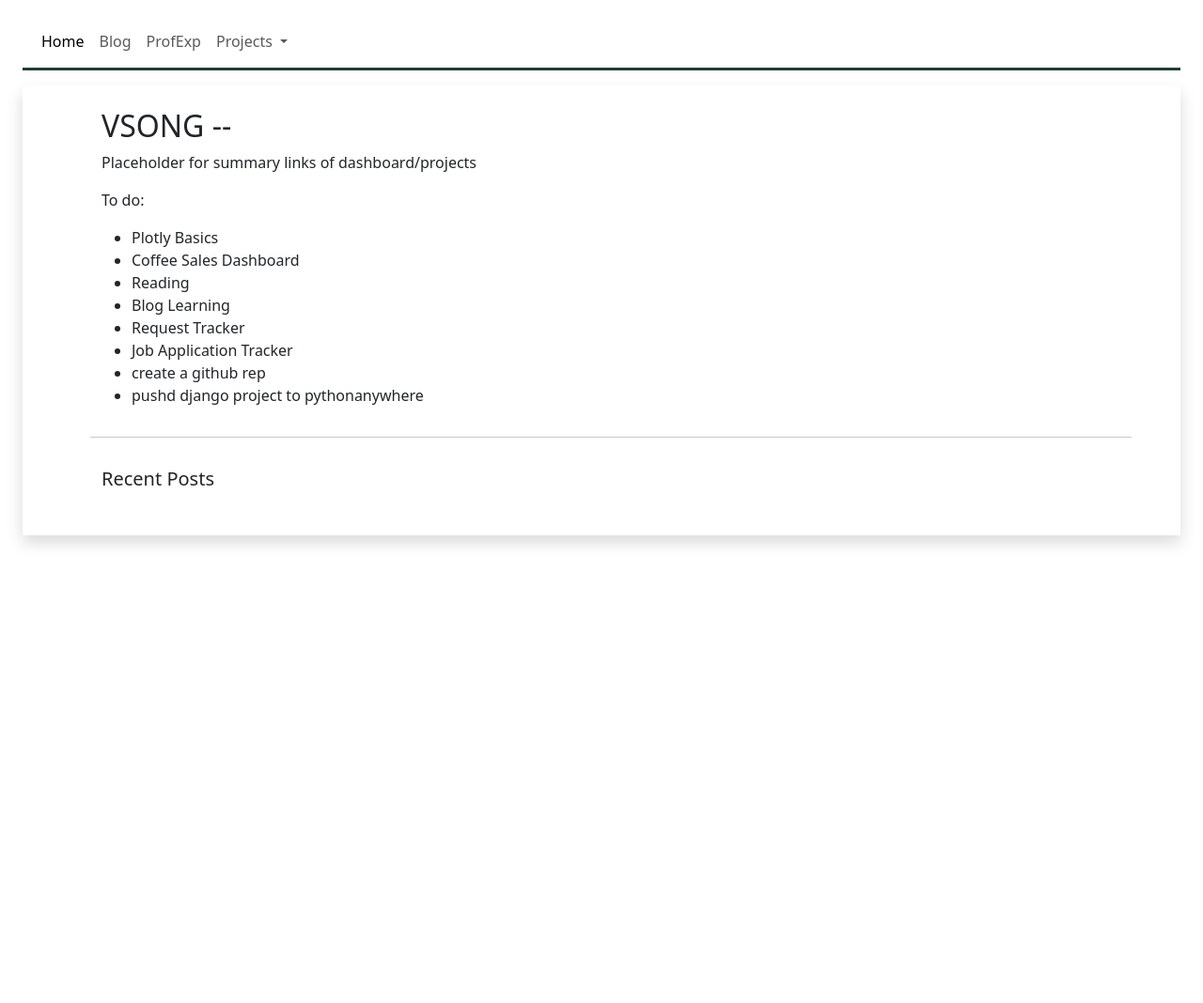
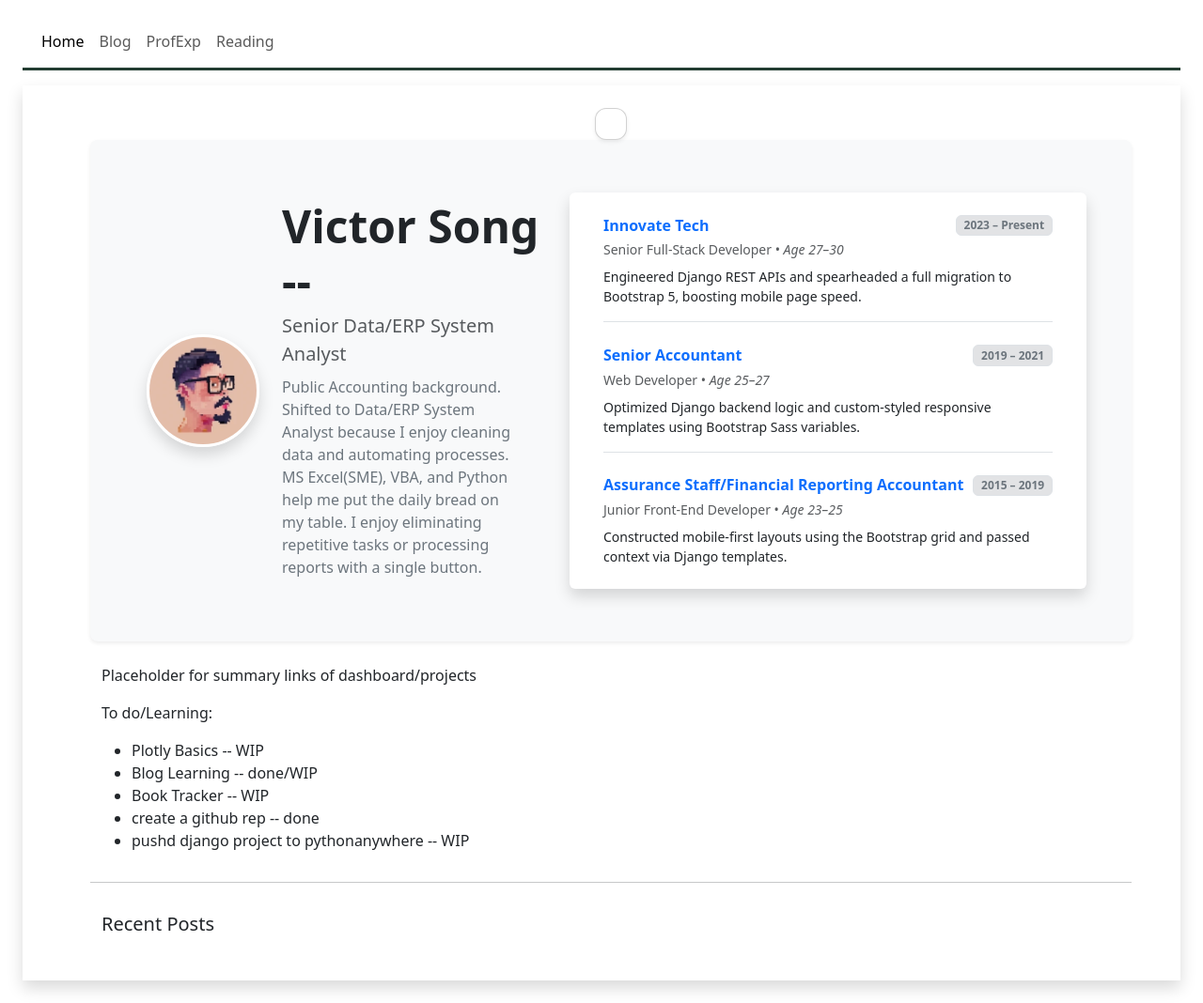
Before and after one commit to vgsong/myport, a Django app: page / in a window 1280 px wide. Shown: the whole page at 94% size. Before the commit the page ends 582 px from the top, so only its background shows below. Run offline with Django 5.2, Linux system fonts and the light colour scheme; data that the repository does not hold is empty; parts of the project's set-up code (start-up, migrations or seed data) failed here and were passed over; some libraries are stand-ins or nearby versions.

Commit message:
work work

```diff
--- a/vsong/minato/admin.py
+++ b/vsong/minato/admin.py
@@ -1,8 +1,9 @@
 from django.contrib import admin
-from .models import BlogEntry, User, BlogCategory, JobTrackerEntry, CompanyName
+from .models import BlogEntry, User, BlogCategory, JobTrackerEntry, CompanyName, BookTrackerEntry
 
 # Register your models here.
 admin.site.register(BlogEntry)
 admin.site.register(BlogCategory)
 admin.site.register(JobTrackerEntry)
 admin.site.register(CompanyName)
+admin.site.register(BookTrackerEntry)
--- a/vsong/minato/templates/minato/blog_detail.html
+++ b/vsong/minato/templates/minato/blog_detail.html
@@ -21,7 +21,7 @@
             {% for pic in pic_filenames %}
 
             <a href="#" data-bs-toggle="modal" data-bs-target="#imageModal" data-image-src="{% static 'minato/assets/blog' %}{{pic}}">
-                <img src="{% static 'minato/assets/blog'%}{{pic}}" class="img-fluid clickable-img" alt="Blog Image Thumbnail" width="400">
+                <img src="{% static 'minato/assets/blog'%}{{pic}}" class="img-fluid clickable-img" alt="Blog Image Thumbnail" width="400" height="350">
             </a>
             {% endfor %}
         </div>
--- a/vsong/minato/templates/minato/index.html
+++ b/vsong/minato/templates/minato/index.html
@@ -4,21 +4,93 @@
 {% block content %}
 
 <div class="container p-3 ms-5 d-flex flex-column">
+<div class="card text-center shadow-sm p-3 mx-auto" style="max-width: 300px; border-radius: 12px;">
+
+</div>
+
+<!-- Profile Introduction Banner -->
+<div class="p-5 mb-4 bg-body-tertiary rounded-3 shadow-sm">
+  <div class="container-fluid py-2">
+    <div class="row align-items-center g-4">
+
+      <!-- Profile Picture Column -->
+      <div class="col-12 col-md-auto text-center text-md-start">
+        <img src="{% static 'minato/assets/main-portrait.png'%}"
+             alt="Profile"
+             class="rounded-circle border border-3 border-white shadow"
+             style="width: 120px; height: 120px; object-fit: cover;">
+      </div>
+
+      <!-- Introduction Text Column -->
+      <div class="col-12 col-md text-center text-md-start">
+        <h1 class="display-5 fw-bold mb-1">Victor Song --</h1>
+        <p class="fs-5 text-muted mb-2">Senior Data/ERP System Analyst</p>
+        <p class="col-md-10 fs-6 text-secondary mb-1">
+          Public Accounting background. Shifted to Data/ERP System Analyst because I enjoy cleaning data and automating processes. MS Excel(SME), VBA, and Python help me put the daily bread on my table.
+          I enjoy eliminating repetitive tasks or processing reports with a single button.
+        </p>
+
+      </div>
+<div class="card shadow border-0 mx-auto" style="max-width: 550px;">
+
+  <!-- Card Body -->
+  <div class="card-body p-4">
+
+    <!-- Company 1 -->
+    <div class="mb-4 pb-3 border-bottom">
+      <div class="d-flex justify-content-between align-items-center mb-1">
+        <h6 class="fw-bold text-primary mb-0">Innovate Tech</h6>
+        <span class="badge bg-secondary-subtle text-secondary border">2023 – Present</span>
+      </div>
+      <div class="text-muted small mb-2">Senior Full-Stack Developer • <span class="fst-italic">Age 27–30</span></div>
+      <p class="card-text text-dark small mb-0">
+        Engineered Django REST APIs and spearheaded a full migration to Bootstrap 5, boosting mobile page speed.
+      </p>
+    </div>
+
+    <!-- Company 2 -->
+    <div class="mb-4 pb-3 border-bottom">
+      <div class="d-flex justify-content-between align-items-center mb-1">
+        <h6 class="fw-bold text-primary mb-0">Senior Accountant</h6>
+        <span class="badge bg-secondary-subtle text-secondary border">2019 – 2021</span>
+      </div>
+      <div class="text-muted small mb-2">Web Developer • <span class="fst-italic">Age 25–27</span></div>
+      <p class="card-text text-dark small mb-0">
+        Optimized Django backend logic and custom-styled responsive templates using Bootstrap Sass variables.
+      </p>
+    </div>
+
+    <!-- Company 3 -->
+    <div class="mb-0">
+      <div class="d-flex justify-content-between align-items-center mb-1">
+        <h6 class="fw-bold text-primary mb-0">Assurance Staff/Financial Reporting Accountant</h6>
+        <span class="badge bg-secondary-subtle text-secondary border">2015 – 2019</span>
+      </div>
+      <div class="text-muted small mb-2">Junior Front-End Developer • <span class="fst-italic">Age 23–25</span></div>
+      <p class="card-text text-dark small mb-0">
+        Constructed mobile-first layouts using the Bootstrap grid and passed context via Django templates.
+      </p>
+    </div>
+
+  </div>
+</div>
+
+    </div>
+  </div>
+</div>
+
+
 
     <div class="container col-12">
-        <h2>VSONG --</h2>
 
         <p>Placeholder for summary links of dashboard/projects</p>
-        <p>To do:</p>
+        <p>To do/Learning:</p>
         <ul>
-            <li>Plotly Basics</li>
-            <li>Coffee Sales Dashboard</li>
-            <li>Reading</li>
-            <li>Blog Learning</li>
-            <li>Request Tracker</li>
-            <li>Job Application Tracker</li>
-            <li>create a github rep</li>
-            <li>pushd django project to pythonanywhere</li>
+            <li>Plotly Basics -- WIP</li>
+            <li>Blog Learning -- done/WIP</li>
+            <li>Book Tracker -- WIP</li>
+            <li>create a github rep -- done </li>
+            <li>pushd django project to pythonanywhere -- WIP</li>
         </ul>
     </div>
 
--- a/vsong/minato/templates/minato/main/navbar.html
+++ b/vsong/minato/templates/minato/main/navbar.html
@@ -15,6 +15,20 @@
         <li class="nav-item">
           <a class="nav-link" href="{% url 'profexp' %}">ProfExp</a>
         </li>
+        <li class="nav-item">
+          <a class="nav-link" href="{% url 'reading' %}">Reading</a>
+        </li>
+
+
+        {% if request.user.is_authenticated %}
+
+        <li class="nav-item">
+          <a class="nav-link" href="{% url 'job_tracker' %}">Jobs</a>
+        </li>
+        <li class="nav-item">
+          <a class="nav-link" href="{% url 'admin:index' %}">Admin</a>
+        </li>
+
 
         <li class="nav-item dropdown">
           <a class="nav-link dropdown-toggle" href="#" role="button" data-bs-toggle="dropdown">
@@ -25,14 +39,8 @@
             <li><a class="dropdown-item" href="{% url 'jquery_learn' %}">JS/JQUERY Learn</a></li>
           </ul>
         </li>
-        {% if request.user.is_authenticated %}
 
-        <li class="nav-item">
-          <a class="nav-link" href="{% url 'job_tracker' %}">Jobs</a>
-        </li>
-        <li class="nav-item">
-          <a class="nav-link" href="{% url 'admin:index' %}">Admin</a>
-        </li>
+
         {% endif %}
       </ul>
     </div>
--- a/vsong/minato/urls.py
+++ b/vsong/minato/urls.py
@@ -10,6 +10,7 @@ urlpatterns= [
     path('coffee_shop/', views.coffee_shop, name='coffee_shop'),
     path('jquery_learn/', views.jquery_learn, name='jquery_learn'),
     path('job_tracker/', views.job_tracker, name='job_tracker'),
+    path('reading/', views.reading, name='reading'),
     path('update_item_status/', views.update_item_status, name='update_item_status'),
 
 ]
--- a/vsong/minato/views.py
+++ b/vsong/minato/views.py
@@ -15,7 +15,7 @@ from django_plotly_dash import DjangoDash
 from django.templatetags.static import static
 from django.conf import settings
 
-from .models import BlogEntry, JobTrackerEntry
+from .models import BlogEntry, JobTrackerEntry, BookTrackerEntry
 from .forms import JobTrackerEntryForm
 
 import plotly.express as px
@@ -274,3 +274,13 @@ def update_item_status(request):
 
 def profexp(request):
     return render(request, 'minato/profexp.html')
+
+def reading(request):
+
+    books_all = BookTrackerEntry.objects.all()
+
+    context = {
+        'books_all' : books_all,
+    }
+
+    return render(request, 'minato/reading.html', context)
```
Also changed, not shown: vsong/minato/models.py (+16 -14 lines), vsong/minato/templates/minato/blog.html (+3 -4 lines), vsong/minato/templates/minato/reading.html (added, +47 -0 lines), vsong/minato/migrations/0010_booktrackerentry.py (added), vsong/minato/migrations/0011_booktrackerentry_ended_on.py (added), vsong/minato/static/minato/assets/blog/010/010_001.jpg (added), vsong/minato/static/minato/assets/blog/010/010_002.jpg (added), vsong/minato/static/minato/assets/blog/011/011_001.jpg (added), vsong/minato/static/minato/assets/blog/011/011_002.jpg (added), vsong/minato/static/minato/assets/main-portrait.png (added), 1 other file.
